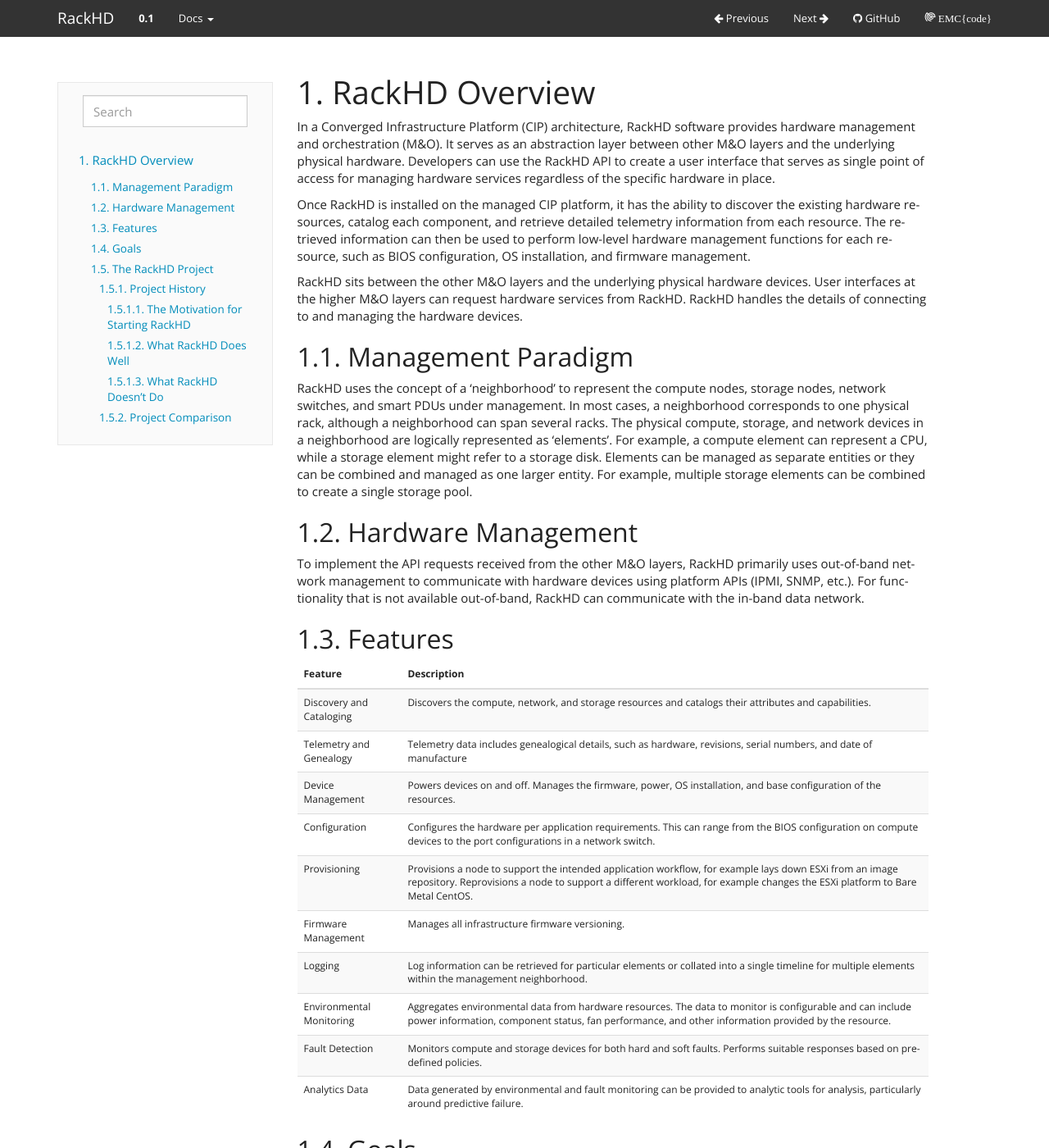
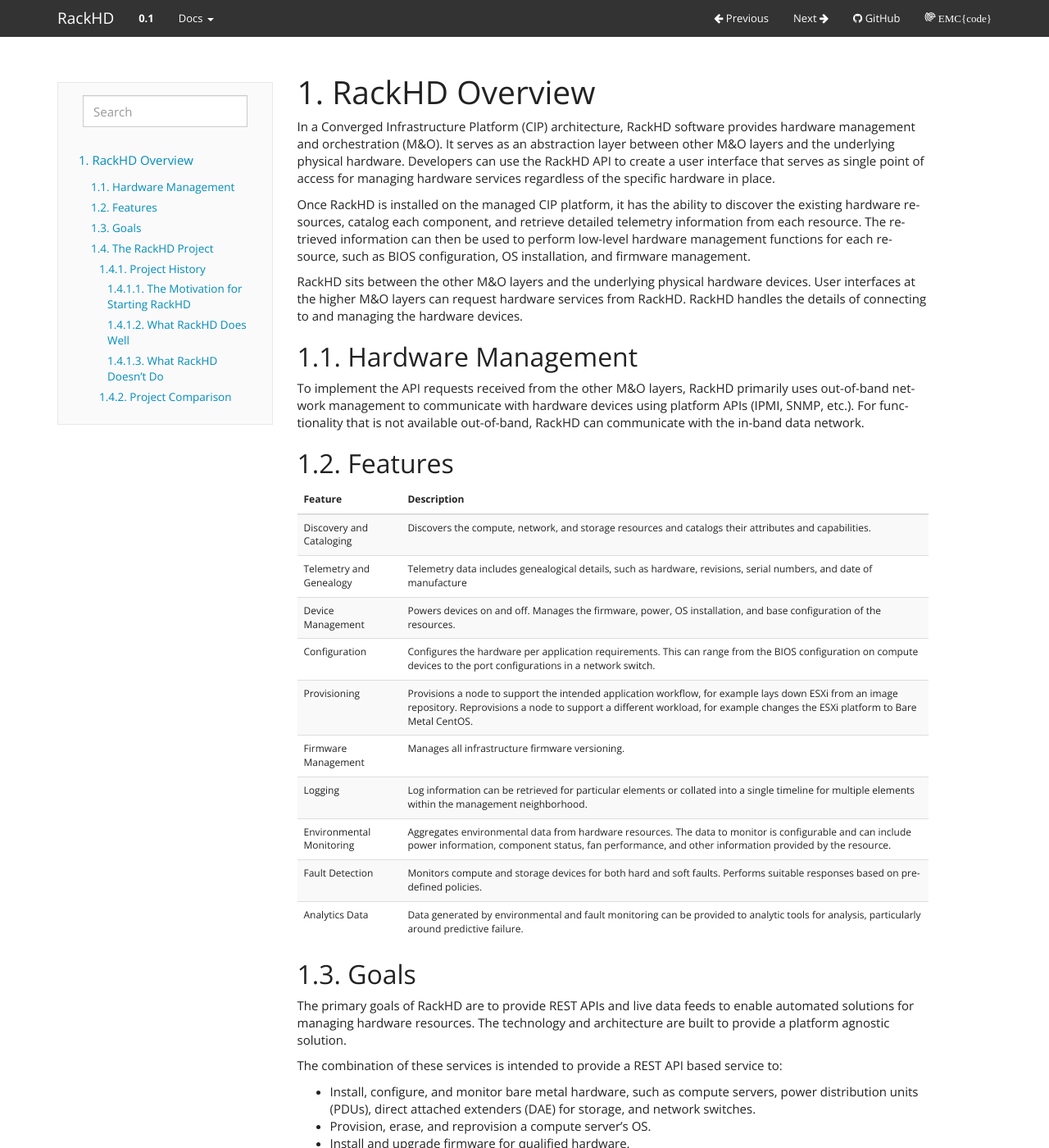
Before and after one commit to RackHD/docs, a Sphinx documentation site: the page built from docs/introduction.rst, in a window 1280 px wide and 1400 px high. Shown: the whole window at 82% size. Built offline with Sphinx 7.4.7, drawn with Linux system fonts in a browser that asks for light colours; some of the changed text lies outside the part shown.

Commit message:
deleted section

```diff
--- a/docs/introduction.rst
+++ b/docs/introduction.rst
@@ -5,11 +5,6 @@
 Once RackHD is installed on the managed CIP platform, it has the ability to discover the existing hardware resources, catalog each component, and retrieve detailed telemetry information from each resource. The retrieved information can then be used to perform low-level hardware management functions for each resource, such as BIOS configuration, OS installation, and firmware management.
 
 RackHD sits between the other M&O layers and the underlying physical hardware devices. User interfaces at the higher M&O layers can request hardware services from RackHD. RackHD handles the details of connecting to and managing the hardware devices.
-
-Management Paradigm
-----------------------------
-RackHD uses the concept of a ‘neighborhood’ to represent the compute nodes, storage nodes, network switches, and smart PDUs under management. In most cases, a neighborhood corresponds to one physical rack, although a neighborhood can span several racks. The physical compute, storage, and network devices in a neighborhood are logically represented as ‘elements’. For example, a compute element can represent a CPU, while a storage element might refer to a storage disk.
-Elements can be managed as separate entities or they can be combined and managed as one larger entity. For example, multiple storage elements can be combined to create a single storage pool.
 
 Hardware Management
 ---------------------------
```
